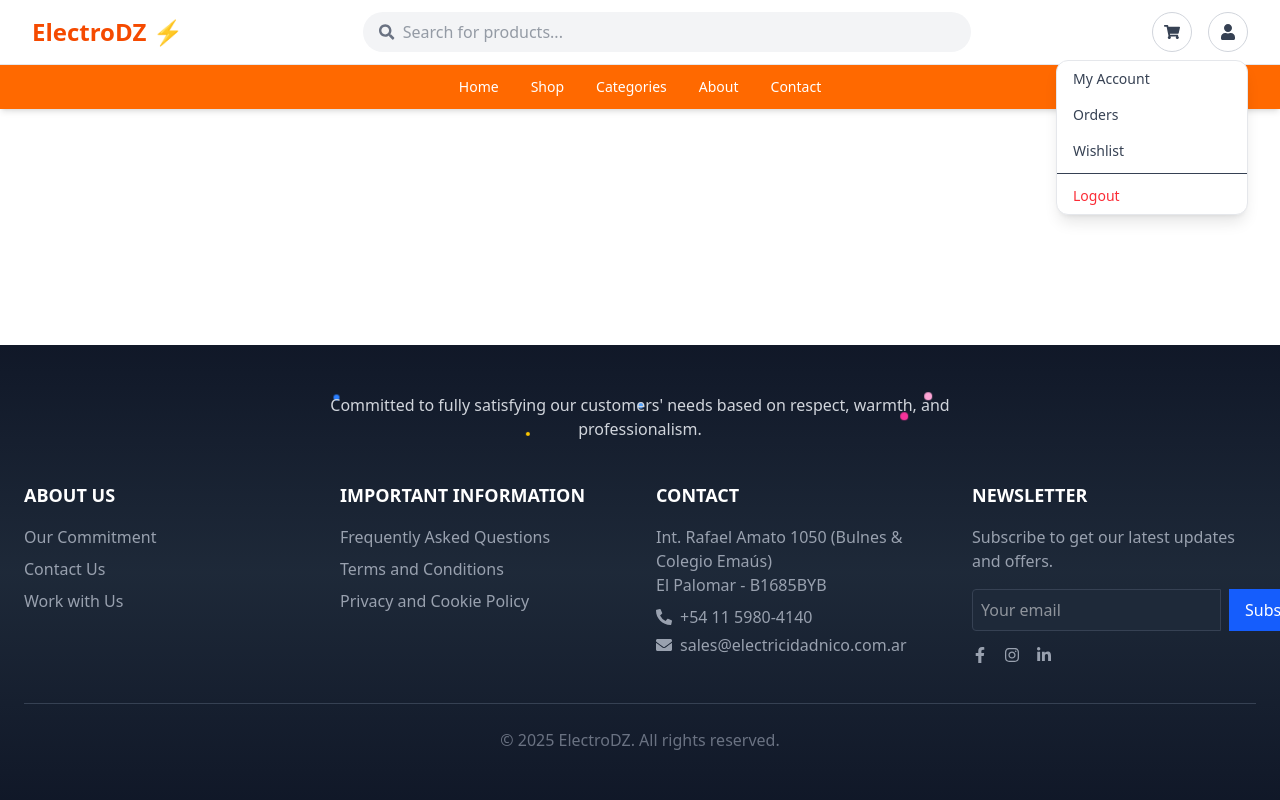
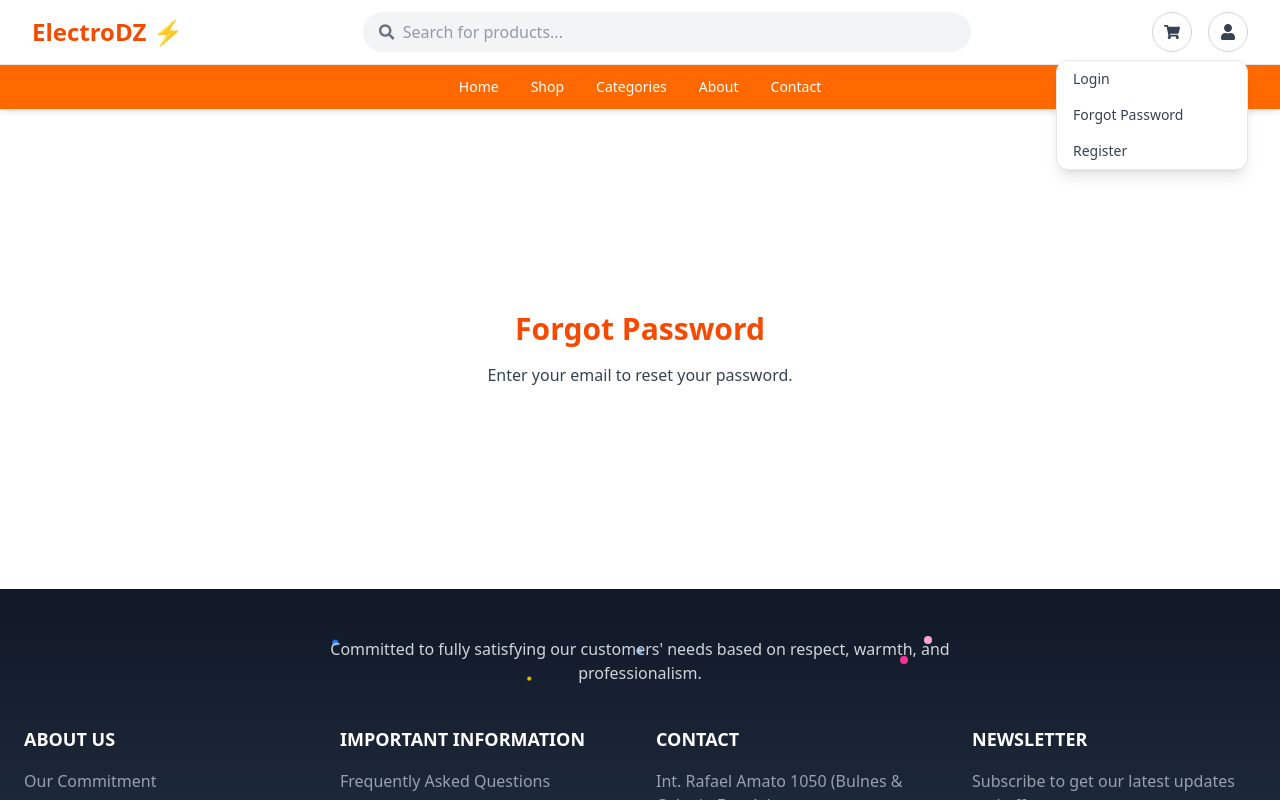
Before and after one commit to esmahcn/final-project-electro.dz, a React (Vite) app: page /forgot-password in a window 1280 px wide. Both pictures are taken after a click on the button 1228 px from the left and 32 px from the top of the page. Shown: the top 800 px of the page. Built offline with nearby package versions, Linux system fonts and the light colour scheme.

Commit message:
user menu

```diff
--- a/src/App.jsx
+++ b/src/App.jsx
@@ -8,6 +8,9 @@ import Categories from "./pages/Categories";
 import About from "./pages/About";
 import Contact from "./pages/Contact";
 import { CartProvider } from "./context/CartContext";
+import Login from "./pages/Login";
+import Register from "./pages/Register";
+import ForgotPassword from "./pages/ForgotPassword";
 
 function App() {
   return (
@@ -22,6 +25,9 @@ function App() {
               <Route path="/categories" element={<Categories />} />
               <Route path="/about" element={<About />} />
               <Route path="/contact" element={<Contact />} />
+               <Route path="/login" element={<Login />} />
+        <Route path="/register" element={<Register />} />
+        <Route path="/forgot-password" element={<ForgotPassword />} />
             </Routes>
           </main>
           <Footer />
--- a/src/UI/Navbar.jsx
+++ b/src/UI/Navbar.jsx
@@ -1,10 +1,10 @@
 import React, { useState } from "react";
-import { NavLink } from "react-router-dom";
+import { NavLink, Link } from "react-router-dom";
 import { FaSearch, FaShoppingCart, FaUser, FaBars, FaTimes } from "react-icons/fa";
-import { useCart } from "../context/CartContext"; // ⬅️ add this
+import { useCart } from "../context/CartContext";
 
 const Navbar = () => {
-  const { cartCount } = useCart(); // ⬅️ use global cart count
+  const { cartCount } = useCart();
   const [openUserMenu, setOpenUserMenu] = useState(false);
   const [openMobileMenu, setOpenMobileMenu] = useState(false);
 
@@ -48,9 +48,8 @@ const Navbar = () => {
               </span>
             )}
           </button>
-
 {/* User Menu */}
-          <div className="relative">
+<div className="relative" onBlur={() => setOpenUserMenu(false)} tabIndex={0}>
   <button
     onClick={() => setOpenUserMenu(!openUserMenu)}
     className="relative flex items-center justify-center w-10 h-10 rounded-full border border-gray-300 text-gray-700 hover:bg-orange-50 hover:text-orange-600 transition"
@@ -59,17 +58,42 @@ const Navbar = () => {
   </button>
 
   {openUserMenu && (
-              <div className="absolute right-0 mt-2 w-48 bg-white border border-gray-200 rounded-xl shadow-lg z-50">
+    <div
+      className="absolute right-0 mt-2 w-48 bg-white border border-gray-200 rounded-xl shadow-lg z-50"
+      onClick={(e) => e.stopPropagation()} // Prevent closing when clicking inside
+    >
       <ul className="text-gray-700 text-sm">
-                  <li className="px-4 py-2 hover:bg-orange-50 cursor-pointer">My Account</li>
-                  <li className="px-4 py-2 hover:bg-orange-50 cursor-pointer">Orders</li>
-                  <li className="px-4 py-2 hover:bg-orange-50 cursor-pointer">Wishlist</li>
-                  <li className="border-t my-1"></li>
-                  <li className="px-4 py-2 text-red-500 hover:bg-orange-50 cursor-pointer">Logout</li>
+        <li>
+          <Link
+            to="/login"
+            className="block px-4 py-2 hover:bg-orange-50 cursor-pointer"
+          >
+            Login
+          </Link>
+        </li>
+        <li>
+          <Link
+            to="/forgot-password"
+            className="block px-4 py-2 hover:bg-orange-50 cursor-pointer"
+            onClick={() => setOpenUserMenu(false)}
+          >
+            Forgot Password
+          </Link>
+        </li>
+        <li>
+          <Link
+            to="/register"
+            className="block px-4 py-2 hover:bg-orange-50 cursor-pointer"
+            onClick={() => setOpenUserMenu(false)}
+          >
+            Register
+          </Link>
+        </li>
       </ul>
     </div>
   )}
 </div>
+
         </div>
       </div>
 
@@ -99,8 +123,9 @@ const Navbar = () => {
         >
           <div className="absolute inset-0 bg-black/40"></div>
           <div
-            className={`absolute top-0 right-0 w-64 h-full bg-orange-500 transform transition-transform duration-300 ease-in-out
-              ${openMobileMenu ? "translate-x-0" : "translate-x-full"}`}
+            className={`absolute top-0 right-0 w-64 h-full bg-orange-500 transform transition-transform duration-300 ease-in-out ${
+              openMobileMenu ? "translate-x-0" : "translate-x-full"
+            }`}
             onClick={(e) => e.stopPropagation()}
           >
             <ul className="flex flex-col gap-4 py-8 px-6">
--- /dev/null
+++ b/src/pages/ForgotPassword.jsx
@@ -0,0 +1,12 @@
+import React from "react";
+
+function ForgotPassword() {
+  return (
+    <div className="min-h-[60vh] flex flex-col justify-center items-center p-8">
+      <h1 className="text-3xl font-bold mb-4 text-orange-600">Forgot Password</h1>
+      <p className="text-gray-700">Enter your email to reset your password.</p>
+    </div>
+  );
+}
+
+export default ForgotPassword;
--- /dev/null
+++ b/src/pages/Login.jsx
@@ -0,0 +1,12 @@
+import React from "react";
+
+function Login() {
+  return (
+    <div className="min-h-[60vh] flex flex-col justify-center items-center p-8">
+      <h1 className="text-3xl font-bold mb-4 text-orange-600">Login</h1>
+      <p className="text-gray-700">Sign in to access your account.</p>
+    </div>
+  );
+}
+
+export default Login;
--- /dev/null
+++ b/src/pages/Register.jsx
@@ -0,0 +1,12 @@
+import React from "react";
+
+function Register() {
+  return (
+    <div className="min-h-[60vh] flex flex-col justify-center items-center p-8">
+      <h1 className="text-3xl font-bold mb-4 text-orange-600">Register</h1>
+      <p className="text-gray-700">Create a new account with ElectroDZ.</p>
+    </div>
+  );
+}
+
+export default Register;
```
Lines whose indentation alone changed are shown as unchanged.
